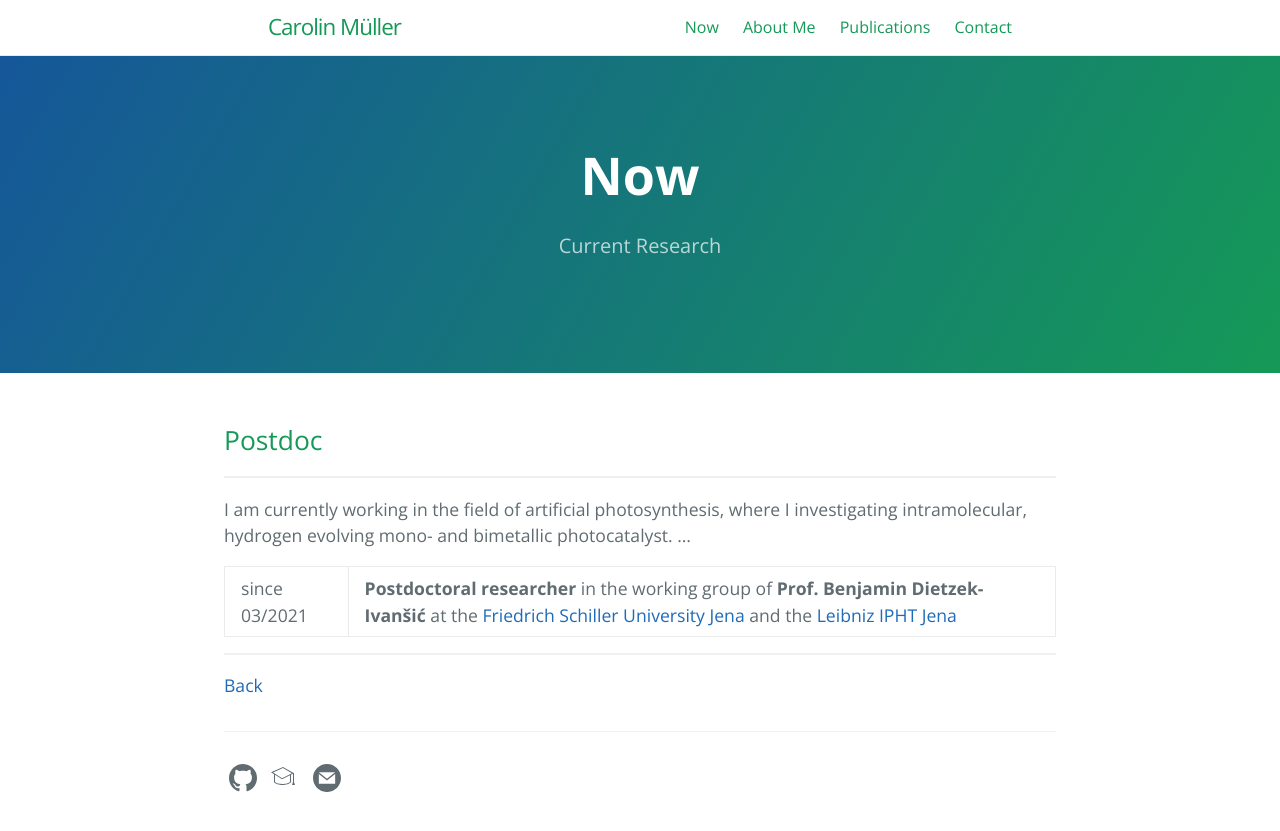
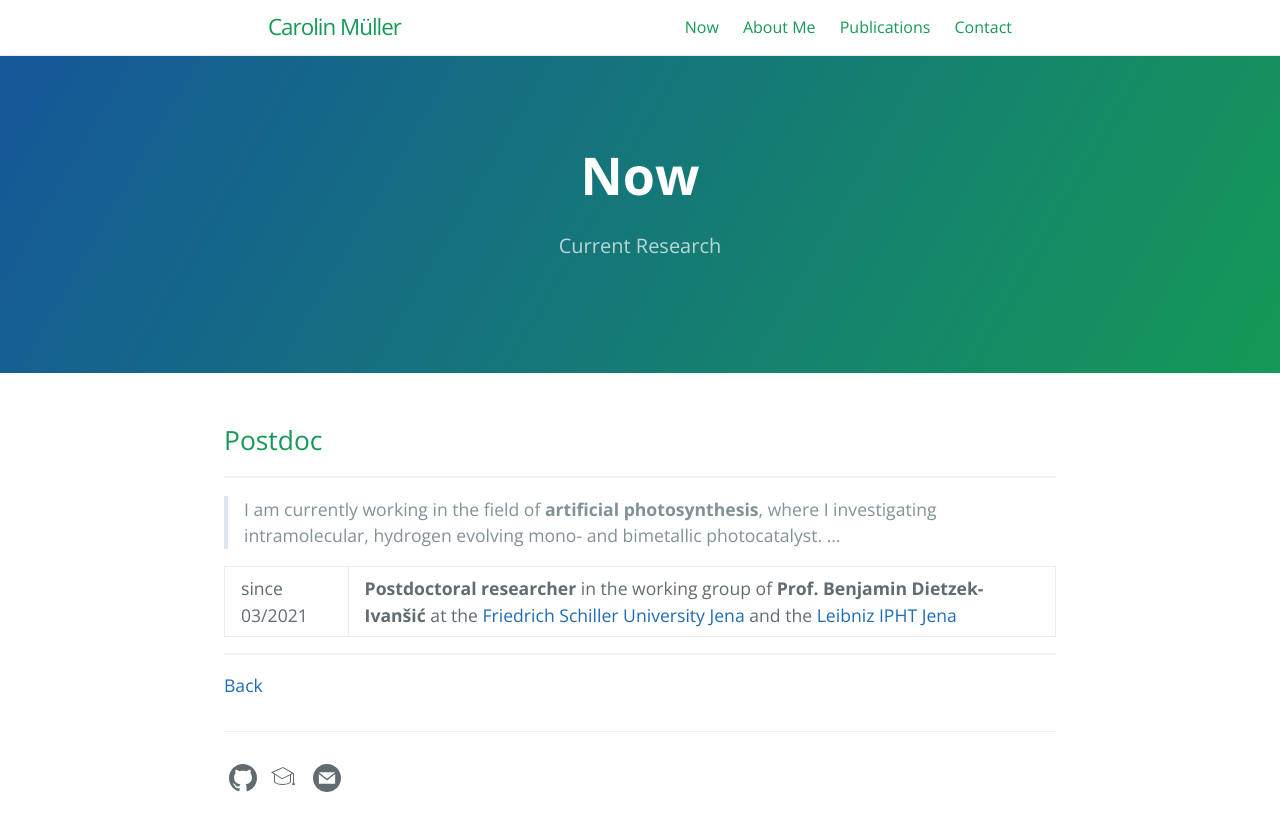
Before and after one commit to carolin-m/carolin-m.github.io, a Jekyll site: the page built from now.md, in a window 1280 px wide. Shown: the top 831 px of the page. Built offline with Jekyll 4.4.1, drawn with Linux system fonts in a browser that asks for light colours.

Commit message:
Update now.md

```diff
--- a/now.md
+++ b/now.md
@@ -10,7 +10,7 @@
 ## Postdoc <br>
 ________________
 
-I am currently working in the field of artificial photosynthesis, where I investigating intramolecular, hydrogen evolving mono- and bimetallic photocatalyst. ...
+> I am currently working in the field of **artificial photosynthesis**, where I investigating intramolecular, hydrogen evolving mono- and bimetallic photocatalyst. ...
 
 
 | since 03/2021 | **Postdoctoral researcher** in the working group of **Prof. Benjamin Dietzek-Ivanšić** at the [Friedrich Schiller University Jena](https://www.ipc.uni-jena.de/en/AGDietzek) and the [Leibniz IPHT Jena](https://www.leibniz-ipht.de/en/departments/functional-interfaces/work-groups/photophysics-and-photochemistry-of-functional-interfaces/) |
```
